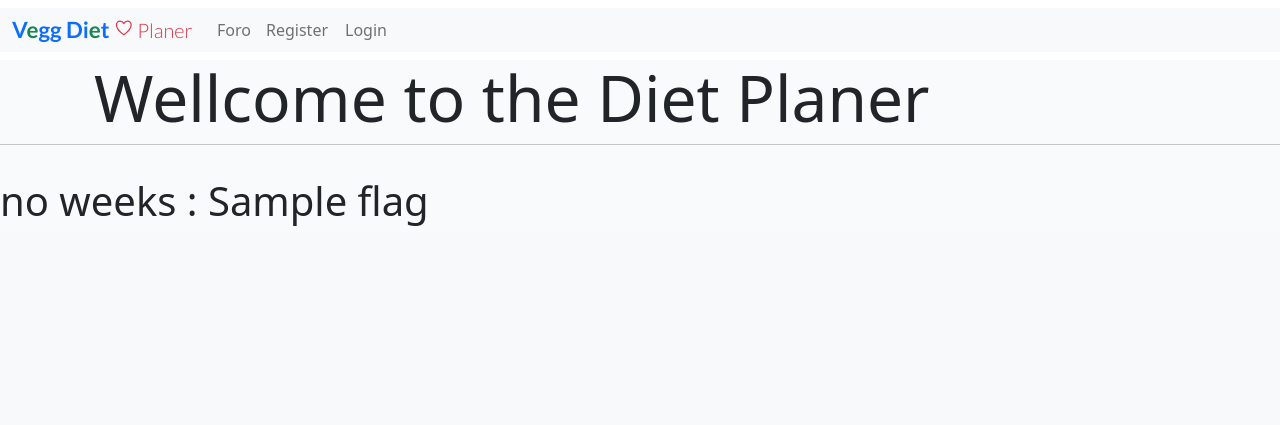
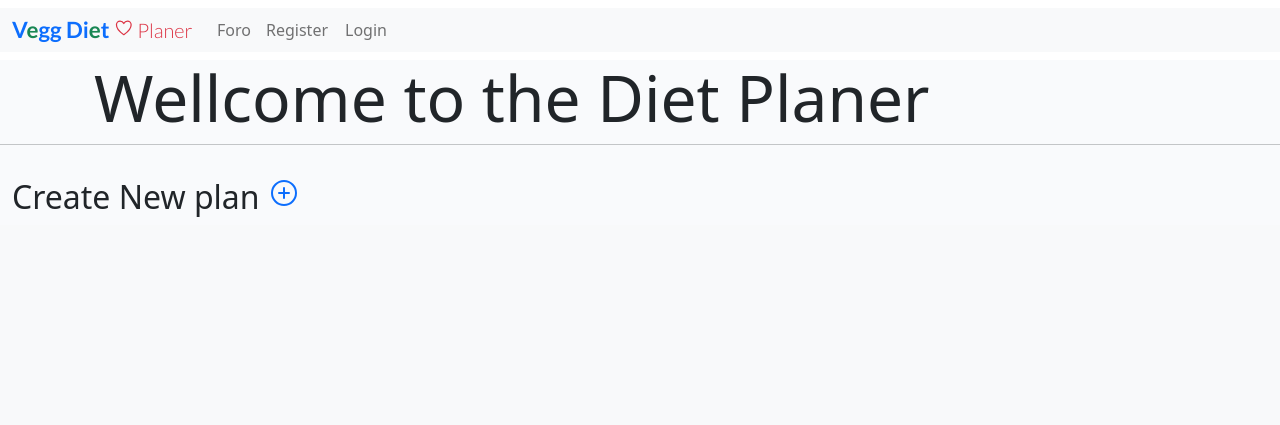
Before and after one commit to jdhernandezS1/CI_PP4_DjangoPY, a Django app: template templates/planer_index.html in a window 1280 px wide. Shown: the top 425 px of the page. Run offline with Django 3.2, Linux system fonts and the light colour scheme; tables that the repository leaves empty hold one stand-in row (values such as "Sample post"); the template is opened without the code that fills it: values that come from a table or form of the project are taken from there, most other values are stand-ins (such as "Sample title", 1, 10 or a date in 2020); some libraries are stand-ins or nearby versions.

Commit message:
Week list tempalte

```diff
--- a/templates/planer_index.html
+++ b/templates/planer_index.html
@@ -12,15 +12,13 @@
         </div>
         <hr>
     </div>
-</div>
-</div>
+
     <!-- weeks Column -->
     <div class="col-12 mt-3 left">
         <div class="row">
             <!-- weeks Lists -->
 
             <!-- flag -->
-
 
             {% for week in week_list %}
             <!-- week list for -->
@@ -32,7 +30,8 @@
                     <div class="card-body">
                         <div class="image-container">
                             {% if "placeholder" in week.featured_image.url %}
-                        <img class="card-img-top" src="https://www.mend.io/wp-content/media/2020/03/5-tips_small.jpg">
+                            <img class="card-img-top"
+                                src="https://www.mend.io/wp-content/media/2020/03/5-tips_small.jpg">
                             {% else %}
                             <img class="card-img-top" src=" {{ week.featured_image.url }}">
                             {% endif %}
@@ -50,6 +49,8 @@
             <!-- for of week list -->
             {% endfor %}
 
-        <h1 id="create_planer">no weeks : {{flag}} </h1>
-
+            <h2>Create New plan <a href="{% url 'planer' %}"> <ion-icon name="add-circle-outline"></ion-icon></a></h2>
+        </div>
+    </div>
+</div>
 {%endblock%}
```
Lines whose indentation alone changed are shown as unchanged.
